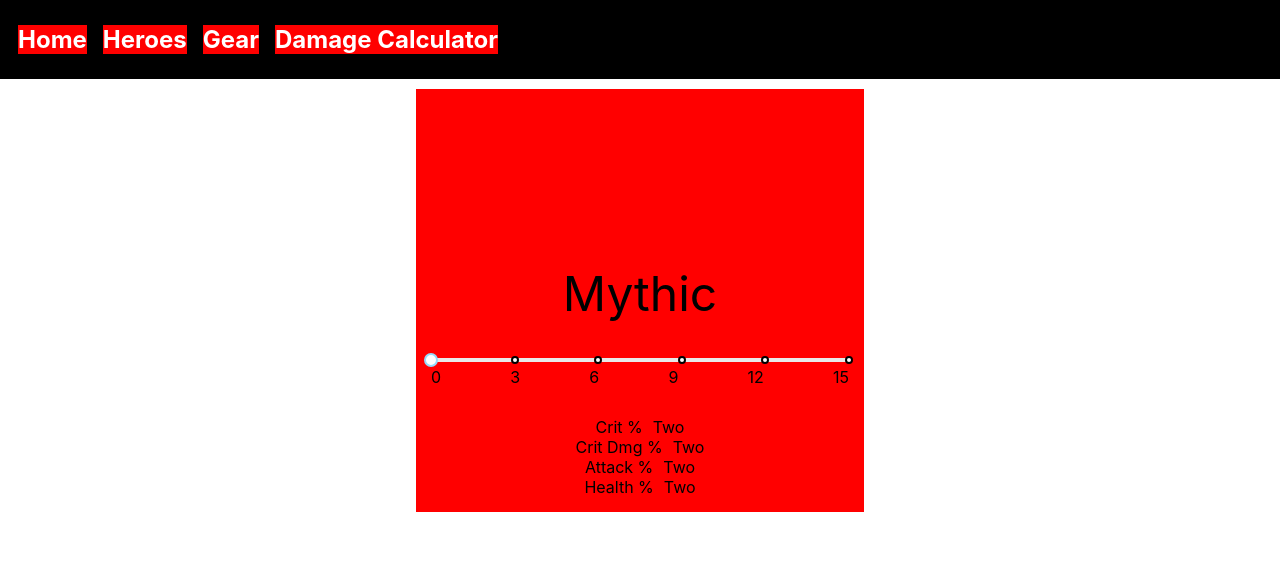
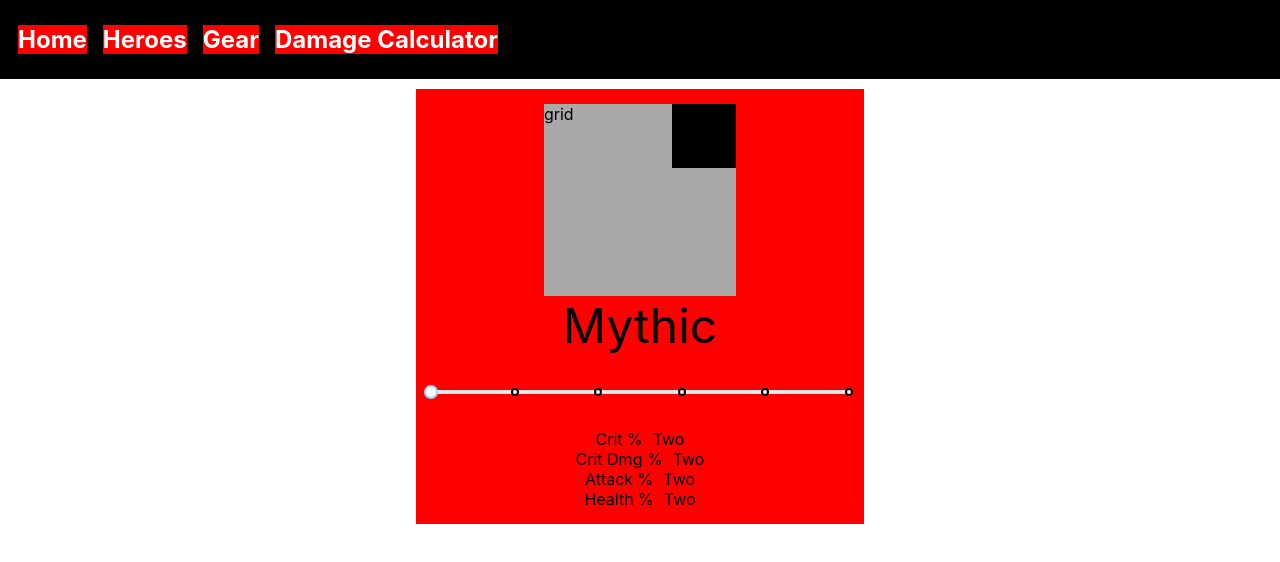
Before and after one commit to Cameronl14320/epic7-helper, a Next.js app: page /Gear/gear in a window 1280 px wide. Shown: the top 562 px of the page. Built offline with nearby package versions, Linux system fonts and the light colour scheme.

Commit message:
changed enhance text to display on rarity icon

```diff
--- a/pages/Gear/gear.tsx
+++ b/pages/Gear/gear.tsx
@@ -5,6 +5,7 @@ import DotSlider from '../../components/shared/slider/DotSlider'
 import substats from '../../components/shared/game/substats'
 import GearSub from '../../components/shared/stats/GearSub'
 import { Style } from 'util'
+import colors from '../../styles/colors'
 
 
 var rarity = 3;
@@ -40,13 +41,21 @@ const gearStyle = {
                 display: 'flex',
                 justifyContent: 'center',
                 rarityIcon: {
-                    width: ['6em', '8em', '10em'],
-                    height: ['6em', '8em', '10em'],
-                    visibility: 'hidden',
+                    width: ['6em', '9em', '12em'],
+                    height: ['6em', '9em', '12em'],
+                    background: colors.secondary,
+                    padding: 0,
                 },
                 rarityChanger: {
                     width: ['3em', '4em', '5em'],
                     height: ['3em', '4em', '5em'],
+                },
+                enhanceIcon: {
+                    width: ['2em', '3em', '4em'],
+                    height: ['2em', '3em', '4em'],
+                    background: 'black',
+                    position: 'absolute',
+                    marginLeft: ['4em', '6em', '8em'],
                 },
             },
 
@@ -87,13 +96,19 @@ export default function Gear() {
 
                 <Box sx={gearStyle.grid.firstRow}>
                     <Box className="gearRarity" style={gearStyle.grid.firstRow.rarityContainer}>
-                        <Button className="rarityIcon" sx={gearStyle.grid.firstRow.rarityContainer.rarityIcon} onClick={() => changeRarity()}>
-                            <Box sx={{
-                                color: 'black',
-                            }}>
-                                grid
+                        <Box sx={{
+                            display: 'flex',
+                        }}>
+                            <Box className="rarityIcon" sx={gearStyle.grid.firstRow.rarityContainer.rarityIcon} onClick={() => changeRarity()}>
+                                <Box sx={{
+                                    color: 'black',
+                                }}>
+                                    grid
+                                </Box>
                             </Box>
-                        </Button>
+                            <Box className="enhanceLevel" sx={gearStyle.grid.firstRow.rarityContainer.enhanceIcon}>
+                            </Box>
+                        </Box>
                     </Box>
                     <Box className="gearText" sx={gearStyle.grid.firstRow.gearText}>
                         Mythic
@@ -103,17 +118,6 @@ export default function Gear() {
                 <Box style={gearStyle.grid.secondRow}>
                     <Box>
                         <DotSlider min={0} max={15} step={3}/>
-                        <Box sx={{
-                            display: 'flex',
-                            justifyContent: 'space-between'
-                        }}>
-                            <Text>0</Text>
-                            <Text>3</Text>
-                            <Text>6</Text>
-                            <Text>9</Text>
-                            <Text>12</Text>
-                            <Text>15</Text>
-                        </Box>
                     </Box>
                 </Box>
 
```
